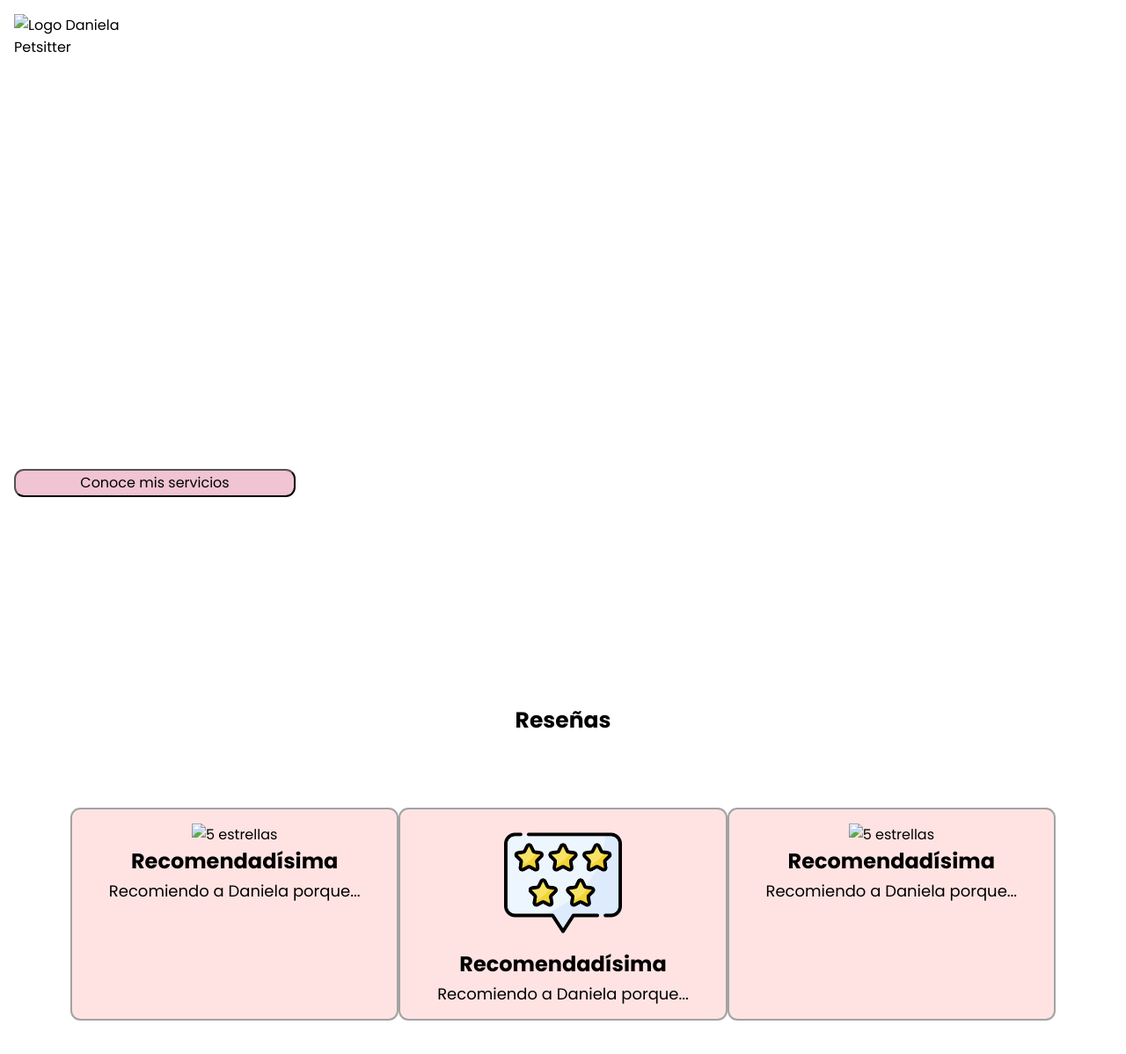
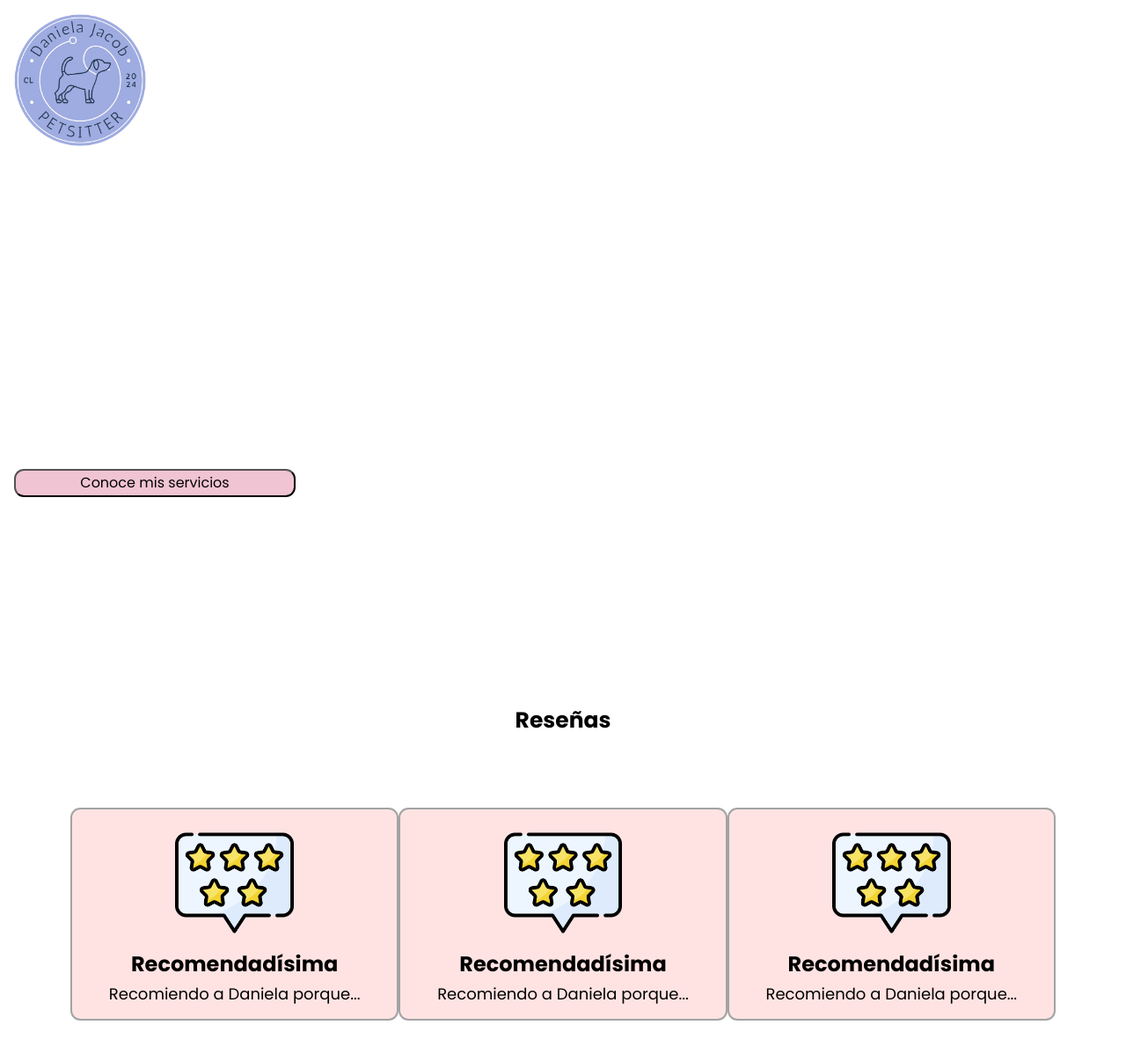
Before and after one commit to daniela-jacob/daniela-petsit, a plain HTML site: page index.html in a window 1280 px wide. Shown: the whole page at 88% size. Drawn offline with Linux system fonts and the light colour scheme; the site is published under a folder, as on GitHub Pages, so addresses that start at the root find nothing.

Commit message:
lo logre?

```diff
--- a/index.html
+++ b/index.html
@@ -13,7 +13,7 @@
 <body>
         <header class="header-index">
             <section class="contenedor">
-                <img src="/assets/logo-nobg.png" alt="Logo Daniela Petsitter">
+                <img src="./assets/logo-nobg.png" alt="Logo Daniela Petsitter">
                 <h1 class="h1-general">Cuidado Personalizado para tu Mascota</h1>
                 <nav>
                     <ul class="menu-header">
@@ -35,7 +35,7 @@
         <h2 class="h2-Rs">Reseñas</h2>
         <div class="contenedorStar">
             <section class="comentario">
-                <img src="/assets/stars.png" alt="5 estrellas">
+                <img src="assets/stars.png" alt="5 estrellas">
                 <h3 class="titulo">Recomendadísima</h3>
                 <p class="txt">Recomiendo a Daniela porque...</p>
             </section>
@@ -47,7 +47,7 @@
             </section>
 
             <section class="comentario">
-                <img src="/assets/stars.png" alt="5 estrellas">
+                <img src="assets/stars.png" alt="5 estrellas">
                 <h3 class="titulo">Recomendadísima</h3>
                 <p class="txt">Recomiendo a Daniela porque...</p>
             </section>
```
Also changed, not shown: pages/contacto.html (+1 -1 lines), pages/galeria.html (+1 -1 lines), pages/servicios.html (+1 -1 lines), pages/sobremi.html (+1 -1 lines).
